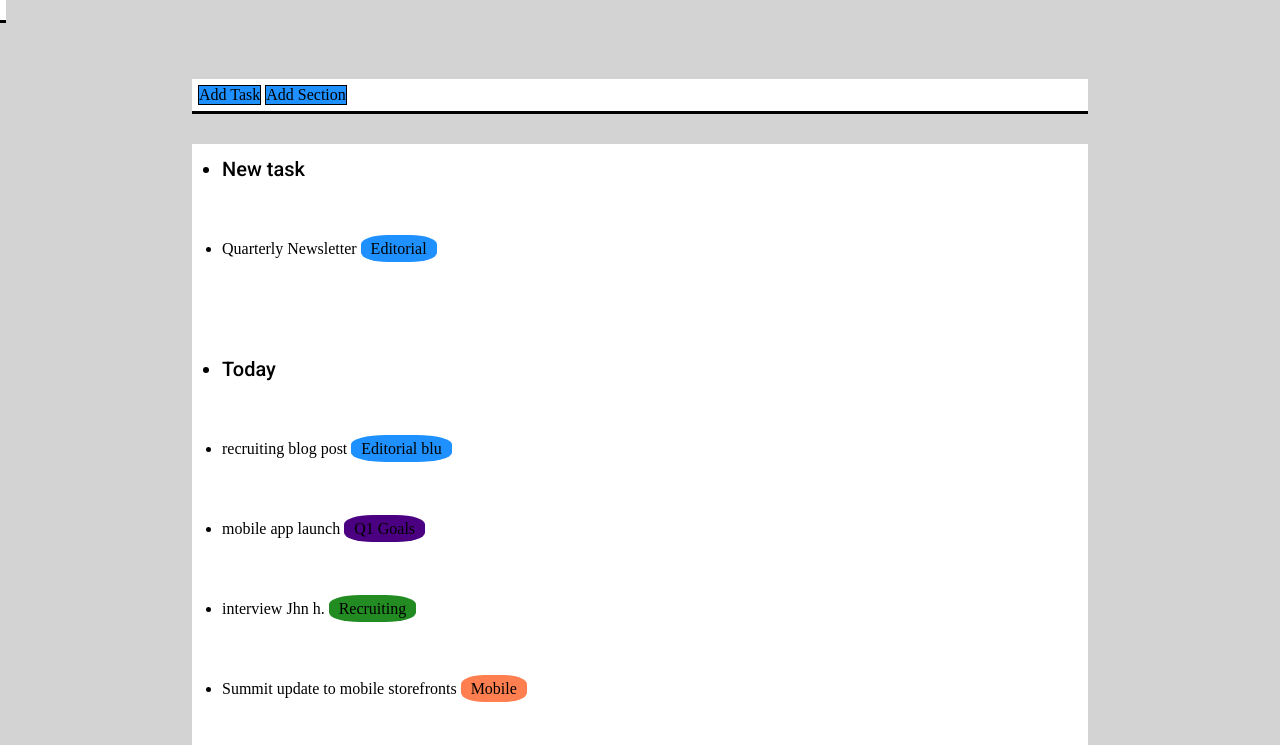
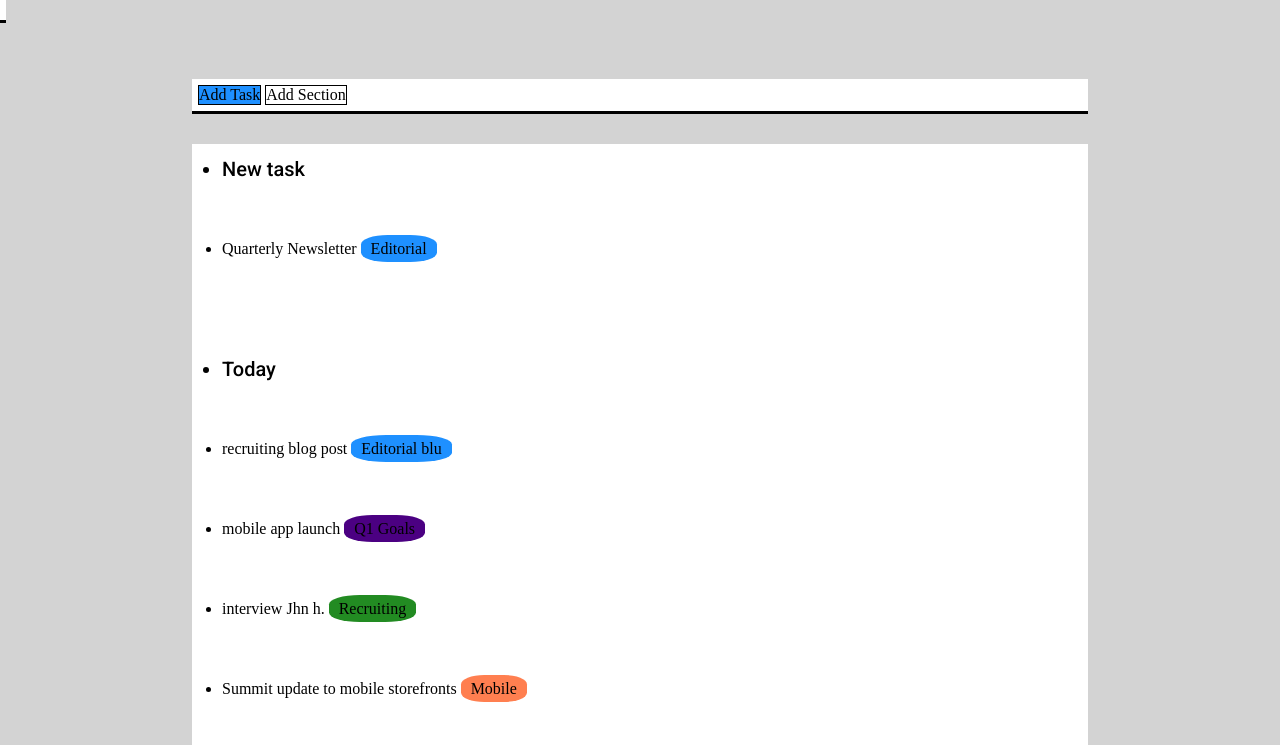
Before and after one commit to scollo26/html-css-toboolist, a plain HTML site: page index.html in a window 1280 px wide. Shown: the part 55-800 px from the top of the page. Drawn offline with Linux system fonts and the light colour scheme.

Commit message:
modifiche

```diff
--- a/css/style.css
+++ b/css/style.css
@@ -40,7 +40,12 @@ header h1{
 .button1 {
     display: inline-block;
     background: dodgerblue;
+    padding: 0%;
+    border: 1px solid;
+}
 
+.button2 {
+    display: inline-block;
     padding: 0%;
     border: 1px solid;
 }
--- a/index.html
+++ b/index.html
@@ -22,7 +22,7 @@
                 <div class="button1">
                    Add Task
                 </div>
-                <div class="button1">Add Section</div>
+                <div class="button2">Add Section</div>
 
 
 
```
